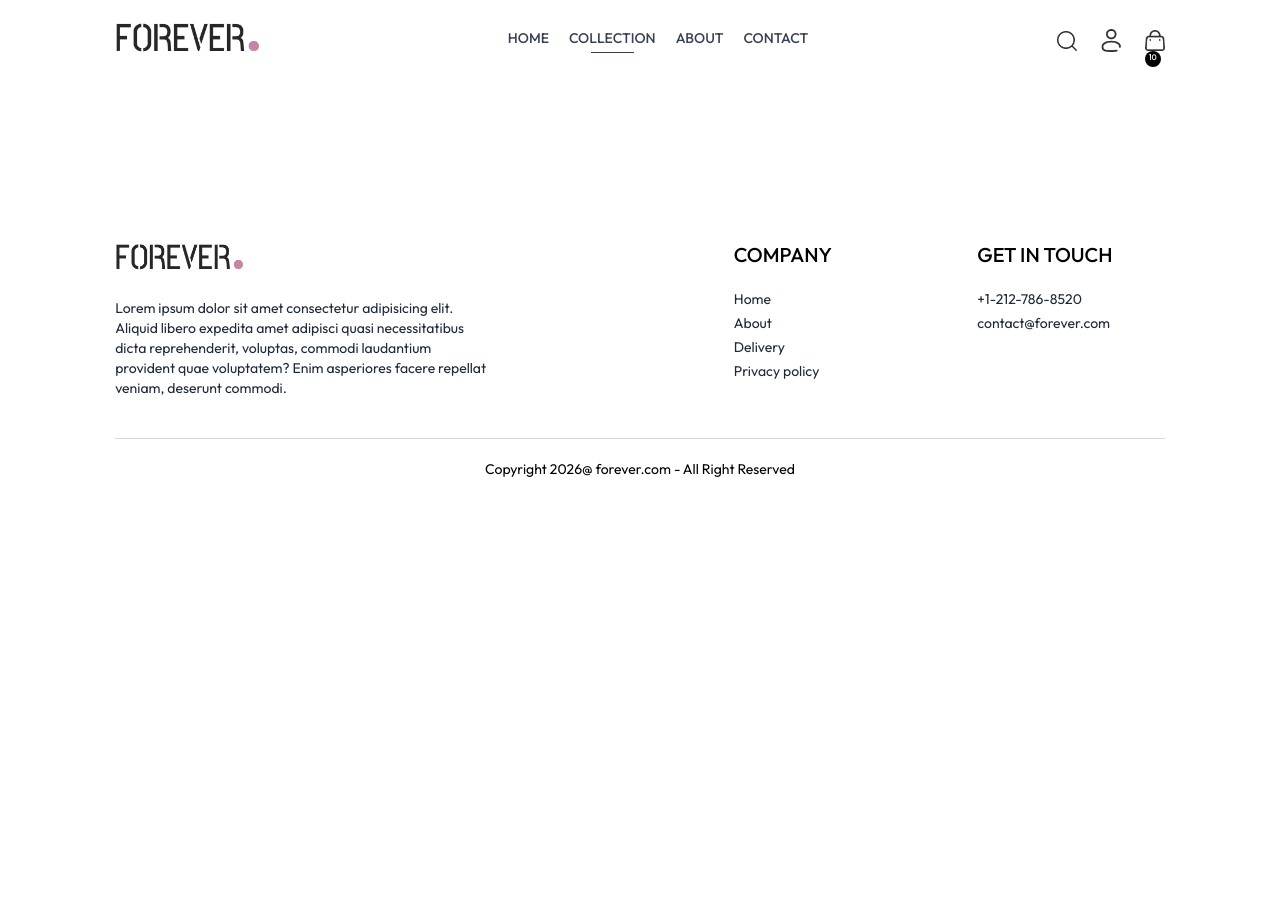
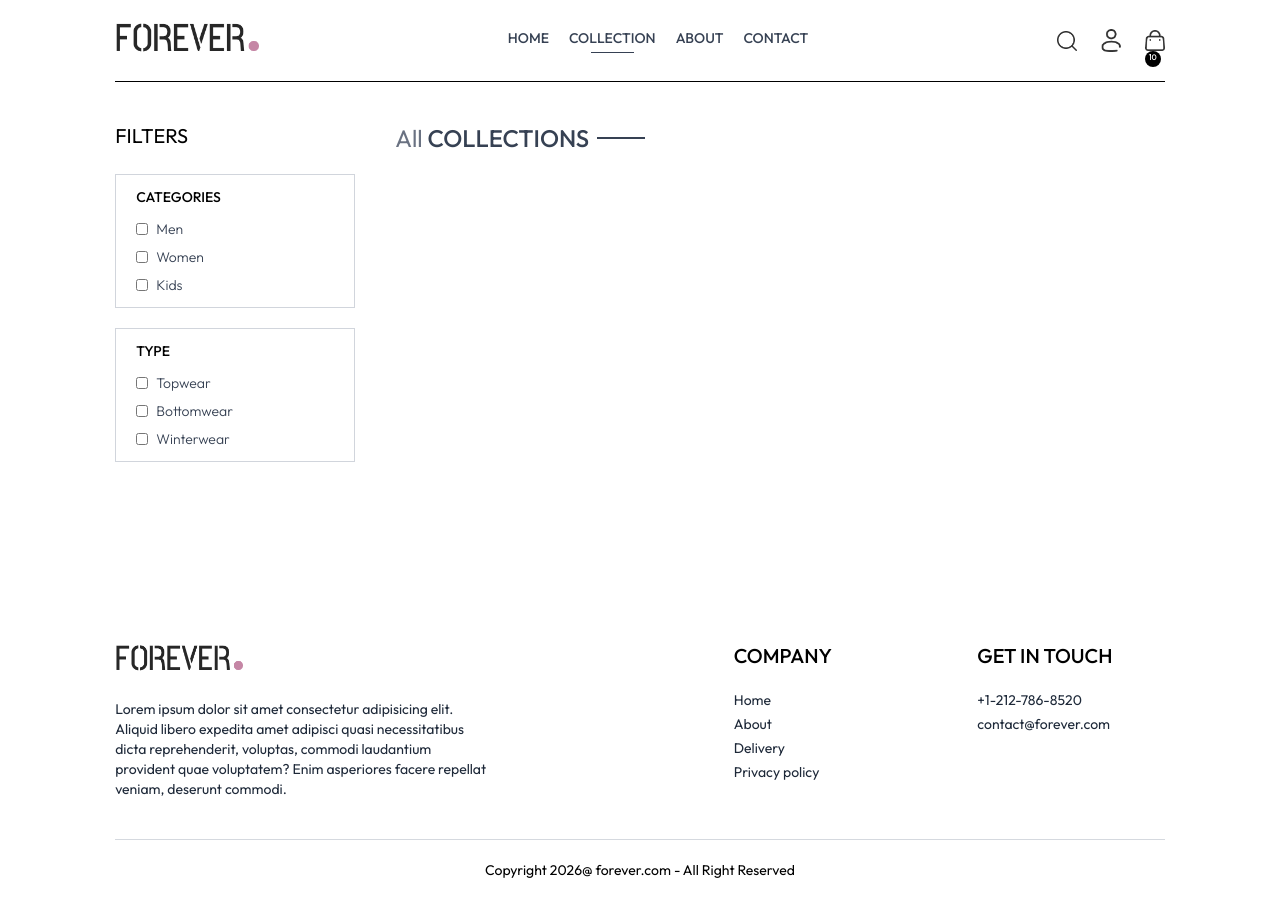
Before and after one commit to Yashwantsahu9907/Ecommerce-website, a React (Vite) app in the folder frontend/: page /collection in a window 1280 px wide. Before the commit the page ends 800 px from the top, so only its background shows below. Built offline with nearby package versions, Linux system fonts and the light colour scheme.

Commit message:
Collection page

```diff
--- a/frontend/src/pages/Collection.jsx
+++ b/frontend/src/pages/Collection.jsx
@@ -1,8 +1,79 @@
-import React from 'react'
+import React, { useContext, useState } from 'react'
+import { ShopContext } from '../context/ShopContext'
+import { assets } from '../assets/assets';
+import Title from '../components/Title';
 
 const Collection = () => {
+
+  const { products } = useContext(ShopContext);
+  const [showFilter, setShowFilter] = useState(false);
+
   return (
-    <div>
+    <div className='flex flex-col sm:flex-row gap-10 border-t pt-10 items-start'>
+
+      {/* Filter Option */}
+      <div className='min-w-60'>
+        <p
+          onClick={() => setShowFilter(!showFilter)}
+          className='text-xl flex items-center cursor-pointer gap-2'
+        >
+          FILTERS
+          <img
+            className={`h-3 sm:hidden transition-transform duration-300 ${showFilter ? 'rotate-90' : ''}`}
+            src={assets.dropdown_icon}
+            alt=""
+          />
+        </p>
+
+        {/* Category filter */}
+        <div className={`border border-gray-300 pl-5 py-3 mt-6 ${showFilter ? '' : 'hidden'} sm:block`}>
+          <p className='mb-3 text-sm font-medium'>CATEGORIES</p>
+          <div className='flex flex-col gap-2 text-sm font-light text-gray-700'>
+            <label className='flex gap-2'>
+              <input className='w-3' type="checkbox" value="Men" />
+              Men
+            </label>
+
+            <label className='flex gap-2'>
+              <input className='w-3' type="checkbox" value="Women" />
+              Women
+            </label>
+
+            <label className='flex gap-2'>
+              <input className='w-3' type="checkbox" value="Kids" />
+              Kids
+            </label>
+          </div>
+        </div>
+
+        {/* Subcategory Filter */}
+        <div className={`border border-gray-300 pl-5 py-3 my-5 ${showFilter ? '' : 'hidden'} sm:block`}>
+          <p className='mb-3 text-sm font-medium'>TYPE</p>
+          <div className='flex flex-col gap-2 text-sm font-light text-gray-700'>
+            <label className='flex gap-2'>
+              <input className='w-3' type="checkbox" value="Topwear" />
+              Topwear
+            </label>
+
+            <label className='flex gap-2'>
+              <input className='w-3' type="checkbox" value="Bottomwear" />
+              Bottomwear
+            </label>
+
+            <label className='flex gap-2'>
+              <input className='w-3' type="checkbox" value="Winterwear" />
+              Winterwear
+            </label>
+          </div>
+        </div>
+      </div>
+
+      {/* Right Side */}
+      <div className='flex-1'>
+        <div className='flex justify-between items-center text-base sm:text-2xl mb-4'>
+          <Title text1={'All'} text2={'COLLECTIONS'} />
+        </div>
+      </div>
 
     </div>
   )
```
